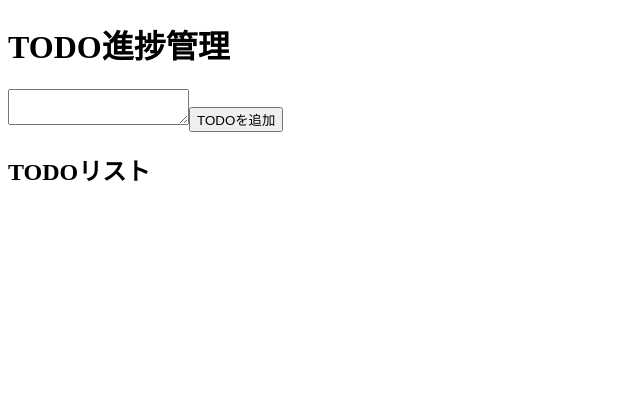
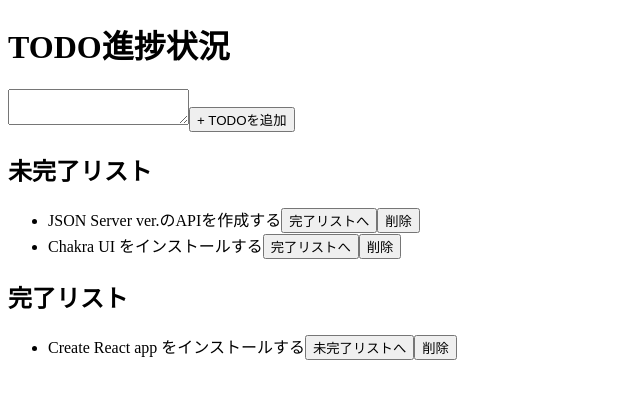
Before and after one commit to Igaki12/React-Practice2, a React (Create React App) app: page / in a window 1280 px wide. Shown: the top 398 px of the page, without its empty margins (0-640 px from the left). Built offline with nearby package versions, Linux system fonts and the light colour scheme; data requests are answered from the project's data file.

Commit message:
Made Components

```diff
--- a/src/components/App.js
+++ b/src/components/App.js
@@ -1,6 +1,29 @@
 import React,{useState, useEffect} from "react";
 import axios from "axios";
 const todoDataUrl = "http://localhost:3100/todos";
+const TodoTitle = ({title,as}) => {
+  if(as === "h1") return <h1>{title}</h1>
+  if(as === "h2") return <h2>{title}</h2>
+  return <p>{title}</p>
+};
+const TodoItem = ({todo}) => {
+  return (
+    <li>
+      {todo.content}
+      <button>{todo.done? "未完了リストへ": "完了リストへ"}</button>
+      <button>削除</button>
+    </li>
+  )
+}
+const TodoList = ({todoList}) => {
+  return (
+    <ul>
+      {todoList.map((todo) => (
+        <TodoItem todo={todo} key={todo.id}/>
+  ))}
+    </ul>
+  )
+}
 function App(){
   const [todoList,setTodoList] = useState([])
   useEffect(()=>{
@@ -11,20 +34,23 @@ function App(){
     fetchData();
   },[])
   console.log("TODOリスト:",todoList);
+  const inCompletedList = todoList.filter((todo)=>{
+    return !todo.done;
+  });
+  console.log("未完了リスト:" ,inCompletedList);
+  const completedList = todoList.filter((todo) =>{
+    return todo.done;
+  });
+  console.log("完了リスト:",completedList);
   return (
     <>
-      <h1>TODO進捗管理</h1>
+      <TodoTitle title="TODO進捗状況" as="h1" />
       <textarea />
-      <button>TODOを追加</button>
-      <h2>TODOリスト</h2>
-      <ul>
-        {todoList.map((todo) => {
-          <li key={todo.id}>
-            {todo.content}({todo.done ? "完了":"未完"})
-          </li>
-
-        })}
-      </ul>
+      <button>+ TODOを追加</button>
+      <TodoTitle title="未完了リスト" as="h2" />
+      <TodoList todoList={inCompletedList} />
+      <TodoTitle title="完了リスト" as="h2" />
+      <TodoList todoList={completedList} />
     </>
   );
 }
```
